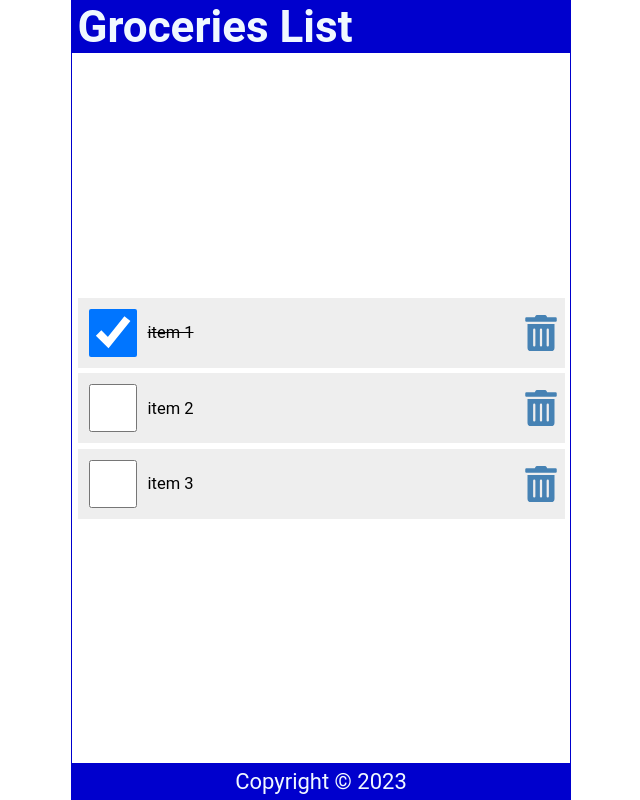
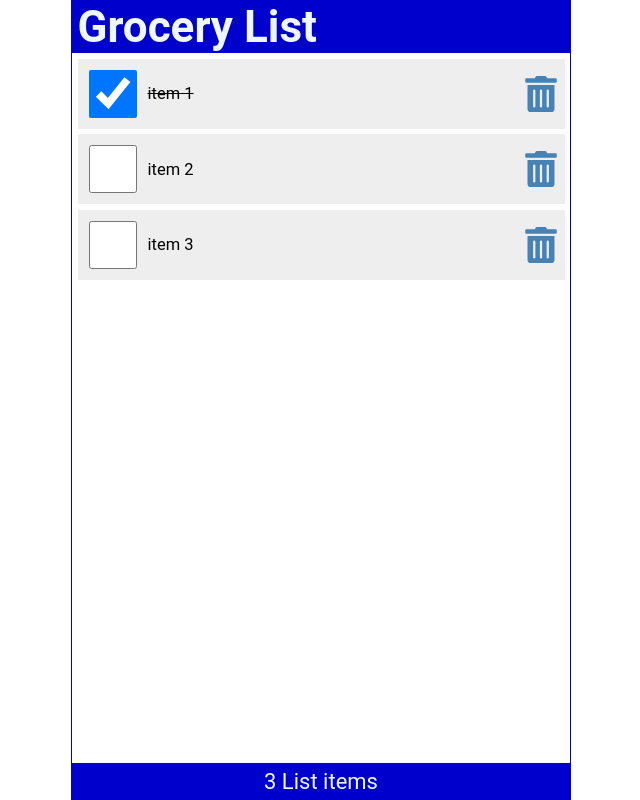
Before and after one commit to brianjoeantoni/react_grocery_list, a React (Create React App) app: page / in a window 1280 px wide. Shown: the whole page, without its empty margins (319-959 px from the left). Built offline with nearby package versions, Linux system fonts and the light colour scheme; the HTML template or start-up script is replaced by a standard one.

Commit message:
chapter 8

```diff
--- a/src/App.js
+++ b/src/App.js
@@ -1,18 +1,56 @@
 import Header from './Header';
 import Content from './Content';
 import Footer from './Footer';
+import { useState } from 'react';
 //import Exercise from './Exercise';
 
 
 function App() {
 
+  const [items, setItems] = useState([
+    {
+      id: 1,
+      checked: true,
+      item: "item 1"
+    },
+    {
+      id: 2,
+      checked: false,
+      item: "item 2"
+    },
+    {
+      id: 3,
+      checked: false,
+      item: "item 3"
+    }
+  ]);
+  const handleCheck = (id) => {
+    // console.log(`key: ${id}`)
+    const listItems = items.map((item) => item.id === id ? {...item,
+    checked: !item.checked } : item)
+    setItems(listItems);
+    localStorage.setItem('shoppinglist', JSON.stringify(listItems));
+  };
+  const handleDelete = (id) => {
+    // console.log(id);
+    const listItems = items.filter((item) => item.id !== id);
+    setItems(listItems);
+    localStorage.setItem('shoppinglist', JSON.stringify(listItems));
+  };
+
   return (
     <div className='App'>
       {/* same as <Header></Header> case sensitive */}
-      <Header />
+      <Header title='Grocery List' />
       {/* <Exercise /> */}
-      <Content />
-      <Footer />
+      <Content
+        items={items}
+        handleCheck={handleCheck}
+        handleDelete={handleDelete}
+      />
+      <Footer
+        length={items.length}
+      />
     </div>
   );
 }
--- a/src/Content.js
+++ b/src/Content.js
@@ -1,70 +1,19 @@
-import { useState } from 'react';
+//import { useState } from 'react';
 import React from 'react'
-import { FaTrashAlt } from 'react-icons/fa'
+import ItemList from './ItemList'
 
-const Content = () => {
-  const [items, setItems] = useState([
-    {
-      id: 1,
-      checked: true,
-      item: "item 1"
-    },
-    {
-      id: 2,
-      checked: false,
-      item: "item 2"
-    },
-    {
-      id: 3,
-      checked: false,
-      item: "item 3"
-    }
-  ]);
-
-  const handleCheck = (id) => {
-    // console.log(`key: ${id}`)
-    const listItems = items.map((item) => item.id === id ? {...item,
-    checked: !item.checked } : item)
-    setItems(listItems);
-    localStorage.setItem('shoppinglist', JSON.stringify(listItems));
-  }
-
-  const handleDelete = (id) => {
-    // console.log(id);
-    const listItems = items.filter((item) => item.id !== id);
-    setItems(listItems);
-    localStorage.setItem('shoppinglist', JSON.stringify(listItems));
-  }
-
+const Content = ({ items, handleCheck, handleDelete }) => {
   return (
     <main>
       {items.length > 0 ? (
-        <ul>
-          {items.map((item) => (
-            <li className='item' key={item.id}>
-              <input
-                type='checkbox'
-                onChange={() => handleCheck(item.id)}
-                checked={item.checked}
-              />
-              <label
-                style={(item.checked) ? { textDecoration:
-                'line-through' }: null}
-                onDoubleClick={() => handleCheck(item.id)}
-              >{item.item}</label>
-              <FaTrashAlt
-                onClick={() => handleDelete(item.id)}
-                role='button'
-                tabIndex='0'
-              />
-            </li>
-          ))}
-        </ul>
+        <ItemList
+          items={items}
+          handleCheck={handleCheck}
+          handleDelete={handleDelete}
+        />
       ) : (
         <p style={{marginTop: '2rem'}}>Your list is empty.</p>
       )}
-
-
     </main>
   )
 }
--- a/src/Footer.js
+++ b/src/Footer.js
@@ -1,10 +1,9 @@
 import React from 'react'
 
-const Footer = () => {
-    const today = new Date();
+const Footer = ({length}) => {
   return (
     <footer>
-        <p>Copyright &copy; {today.getFullYear()}</p>
+        <p>{length} List {length <= 1 ? 'item' : 'items'}</p>
     </footer>
   )
 }
--- a/src/Header.js
+++ b/src/Header.js
@@ -1,15 +1,20 @@
 import React from 'react'
 
-const Header = () => {
+const Header = ({ title }) => {
   // const headerStyle = {
   //     backgroundColor: 'royalblue',
   //     color: '#fff'
   // };
   return (
     <header>
-          <h1>Groceries List</h1>
+        <h1>{title}</h1>
     </header>
   )
 }
 
+//defaultProps case sensitive
+Header.defaultProps = {
+  title: 'Default Title'
+}
+
 export default Header;
--- /dev/null
+++ b/src/ItemList.js
@@ -0,0 +1,19 @@
+import React from 'react'
+import LineItem from './LineItem'
+
+const ItemList = ({ items, handleCheck, handleDelete }) => {
+  return (
+    <ul>
+        {items.map((item) => (
+            <LineItem
+                key={item.id}
+                item={item}
+                handleCheck={handleCheck}
+                handleDelete={handleDelete}
+            />
+        ))}
+    </ul>
+  )
+}
+
+export default ItemList
--- /dev/null
+++ b/src/LineItem.js
@@ -0,0 +1,29 @@
+import React from 'react'
+import { FaTrashAlt } from 'react-icons/fa'
+
+
+const LineItem = ({ item, handleCheck, handleDelete }) => {
+  return (
+    <li className='item' key={item.id}>
+        <input
+            type='checkbox'
+            onChange={() => handleCheck(item.id)}
+            checked={item.checked}
+        />
+        <label
+            style={(item.checked) ? { textDecoration:
+            'line-through' }: null}
+            onDoubleClick={() => handleCheck(item.id)}
+            >{item.item}
+        </label>
+        <FaTrashAlt
+            onClick={() => handleDelete(item.id)}
+            role='button'
+            tabIndex='0'
+            aria-label={`Delete ${item.item}`}
+        />
+    </li>
+  )
+}
+
+export default LineItem
--- a/src/index.css
+++ b/src/index.css
@@ -45,7 +45,7 @@
   display: flex;
   flex-direction: column;
   flex-grow: 1;
-  justify-content: center;
+  justify-content: flex-start;
   align-items: center;
   overflow-y: auto;
 }
```
Lines whose indentation alone changed are shown as unchanged.
